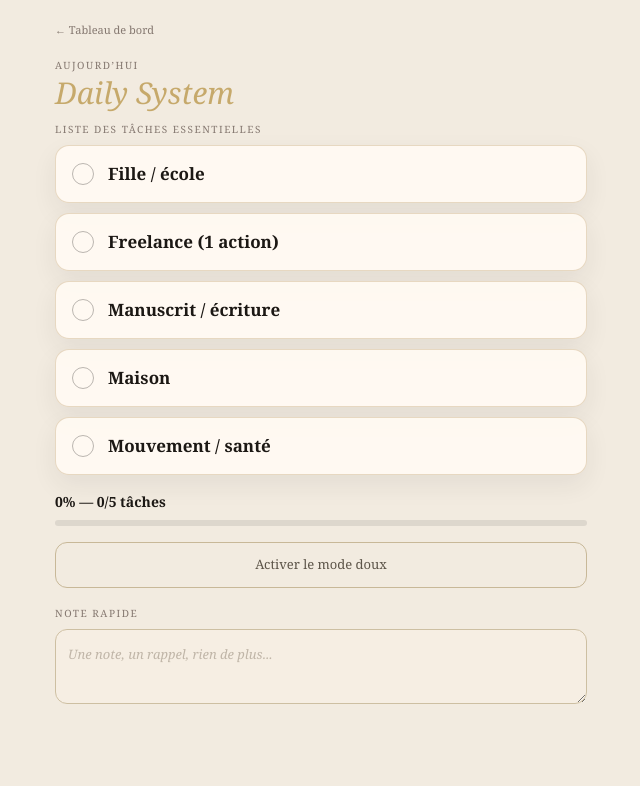
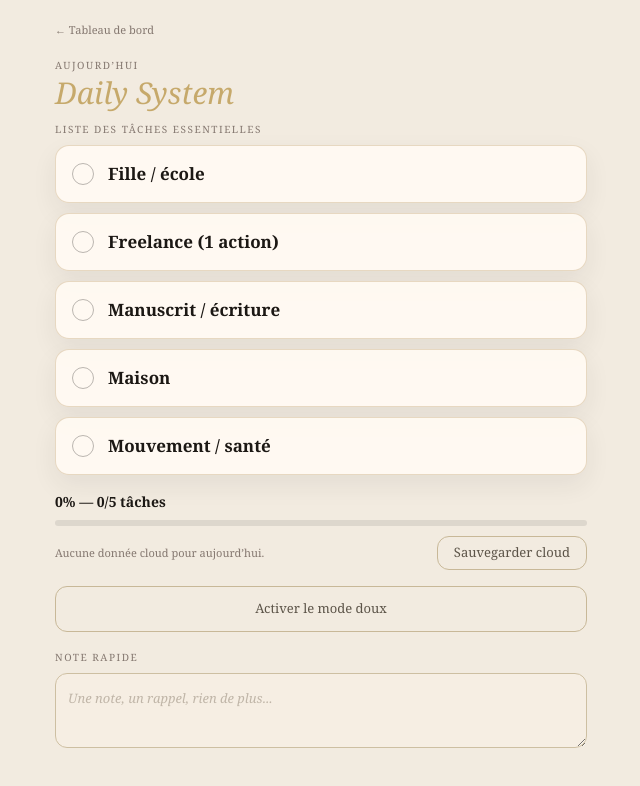
Before and after one commit to sdrapeau053-oss/mon-app, a Next.js app: page /daily-system in a window 1280 px wide. Shown: the top 786 px of the page, without its empty margins (319-959 px from the left). Built offline with nearby package versions, Linux system fonts and the light colour scheme; no server answers; the database is empty.

Commit message:
add Daily System cloud backup

```diff
--- a/app/daily-system/page.tsx
+++ b/app/daily-system/page.tsx
@@ -2,6 +2,11 @@
 
 import { useEffect, useMemo, useState } from "react";
 import Link from "next/link";
+import {
+  loadCloudDailySystemEntry,
+  saveCloudDailySystemEntry,
+  type CloudDailySystemState,
+} from "@/lib/cloud-sync";
 
 type DailyTask = {
   id: string;
@@ -33,11 +38,26 @@ function todayKey() {
   return `daily-system-${new Date().toLocaleDateString("fr-CA")}`;
 }
 
+function todayDate() {
+  return new Date().toLocaleDateString("fr-CA");
+}
+
 function mergeTaskState(template: DailyTask[], savedTasks: DailyTask[] = []) {
   return template.map((task) => ({
     ...task,
     done: savedTasks.find((saved) => saved.id === task.id)?.done || false,
   }));
+}
+
+function normalizeTasks(tasks: unknown): DailyTask[] {
+  if (!Array.isArray(tasks)) return [];
+
+  return tasks.filter((task): task is DailyTask => {
+    if (!task || typeof task !== "object") return false;
+
+    const candidate = task as Partial<DailyTask>;
+    return typeof candidate.id === "string" && typeof candidate.label === "string";
+  });
 }
 
 function readDailyState(): DailyState {
@@ -76,23 +96,58 @@ function readDailyState(): DailyState {
   }
 }
 
+function normalizeDailyState(state: Partial<CloudDailySystemState> | null | undefined): DailyState {
+  const hardDay = Boolean(state?.hardDay);
+
+  return {
+    hardDay,
+    note: state?.note || "",
+    tasks: mergeTaskState(hardDay ? softModeTasks : normalTasks, normalizeTasks(state?.tasks)),
+  };
+}
+
 function saveDailyState(state: DailyState) {
   localStorage.setItem(todayKey(), JSON.stringify(state));
 }
 
 export default function DailySystemPage() {
   const [hydrated, setHydrated] = useState(false);
+  const [cloudLoading, setCloudLoading] = useState(true);
+  const [cloudStatus, setCloudStatus] = useState("");
   const [hardDay, setHardDay] = useState(false);
   const [tasks, setTasks] = useState<DailyTask[]>(normalTasks);
   const [note, setNote] = useState("");
 
   useEffect(() => {
-    const savedState = readDailyState();
+    let cancelled = false;
 
-    setHardDay(savedState.hardDay);
-    setTasks(savedState.tasks);
-    setNote(savedState.note);
-    setHydrated(true);
+    async function loadDailyState() {
+      setCloudLoading(true);
+
+      const cloudResult = await loadCloudDailySystemEntry(todayDate());
+      const savedState = cloudResult.data ? normalizeDailyState(cloudResult.data) : readDailyState();
+
+      if (cancelled) return;
+
+      setHardDay(savedState.hardDay);
+      setTasks(savedState.tasks);
+      setNote(savedState.note);
+      setCloudStatus(
+        cloudResult.data
+          ? "Données cloud chargées."
+          : cloudResult.error
+            ? "Mode local actif."
+            : "Aucune donnée cloud pour aujourd’hui.",
+      );
+      setCloudLoading(false);
+      setHydrated(true);
+    }
+
+    loadDailyState();
+
+    return () => {
+      cancelled = true;
+    };
   }, []);
 
   useEffect(() => {
@@ -125,6 +180,18 @@ export default function DailySystemPage() {
       setTasks((currentTasks) => mergeTaskState(next ? softModeTasks : normalTasks, currentTasks));
       return next;
     });
+  }
+
+  async function handleCloudSave() {
+    setCloudStatus("Sauvegarde cloud...");
+
+    const result = await saveCloudDailySystemEntry(todayDate(), {
+      hardDay,
+      note,
+      tasks,
+    });
+
+    setCloudStatus(result.error ? result.error : "Sauvegarde cloud effectuée.");
   }
 
   return (
@@ -250,6 +317,22 @@ export default function DailySystemPage() {
             }}
           />
         </div>
+        <div
+          style={{
+            alignItems: "center",
+            display: "flex",
+            gap: 10,
+            justifyContent: "space-between",
+            marginTop: 10,
+          }}
+        >
+          <small style={{ color: "var(--text-muted)", fontSize: 11 }}>
+            {cloudLoading ? "Chargement cloud..." : cloudStatus}
+          </small>
+          <button className="btn-ghost" type="button" onClick={handleCloudSave}>
+            Sauvegarder cloud
+          </button>
+        </div>
       </section>
 
       <section aria-label="Mode doux" style={{ marginBottom: 18 }}>
```
